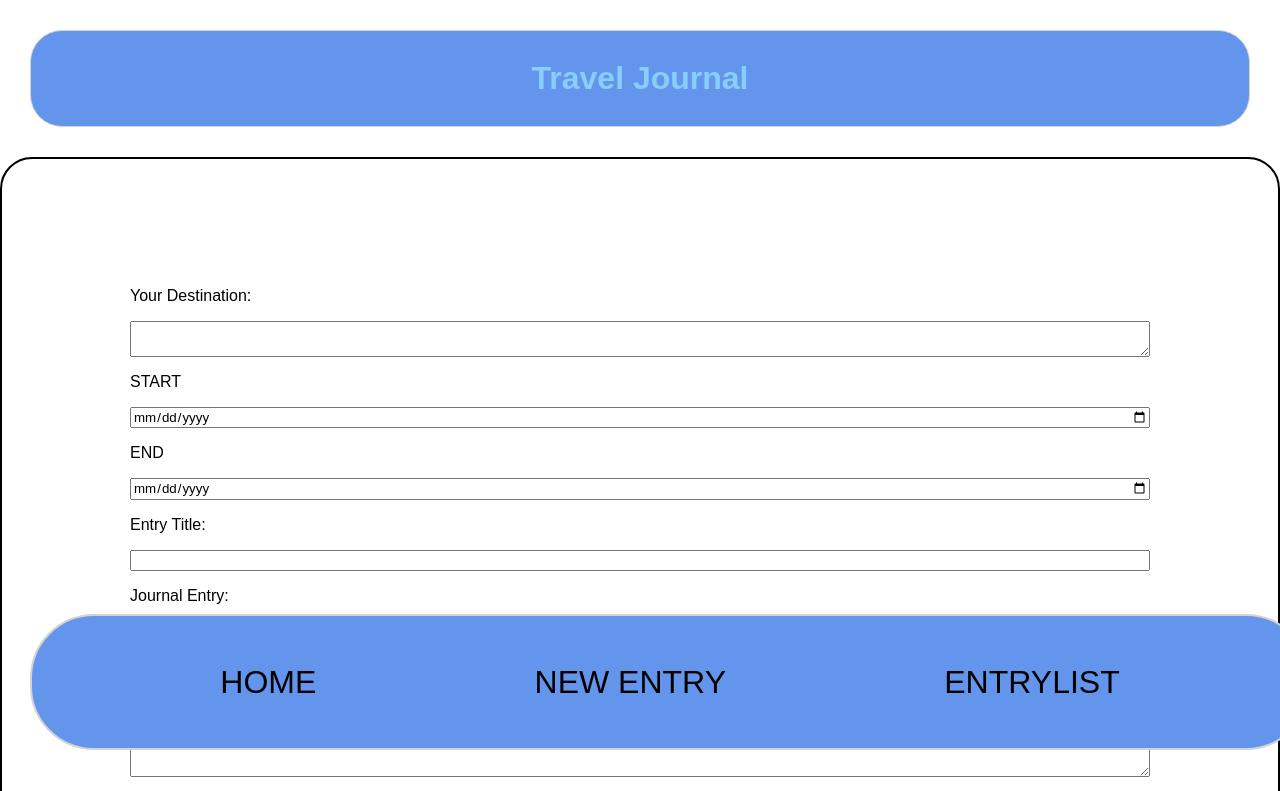
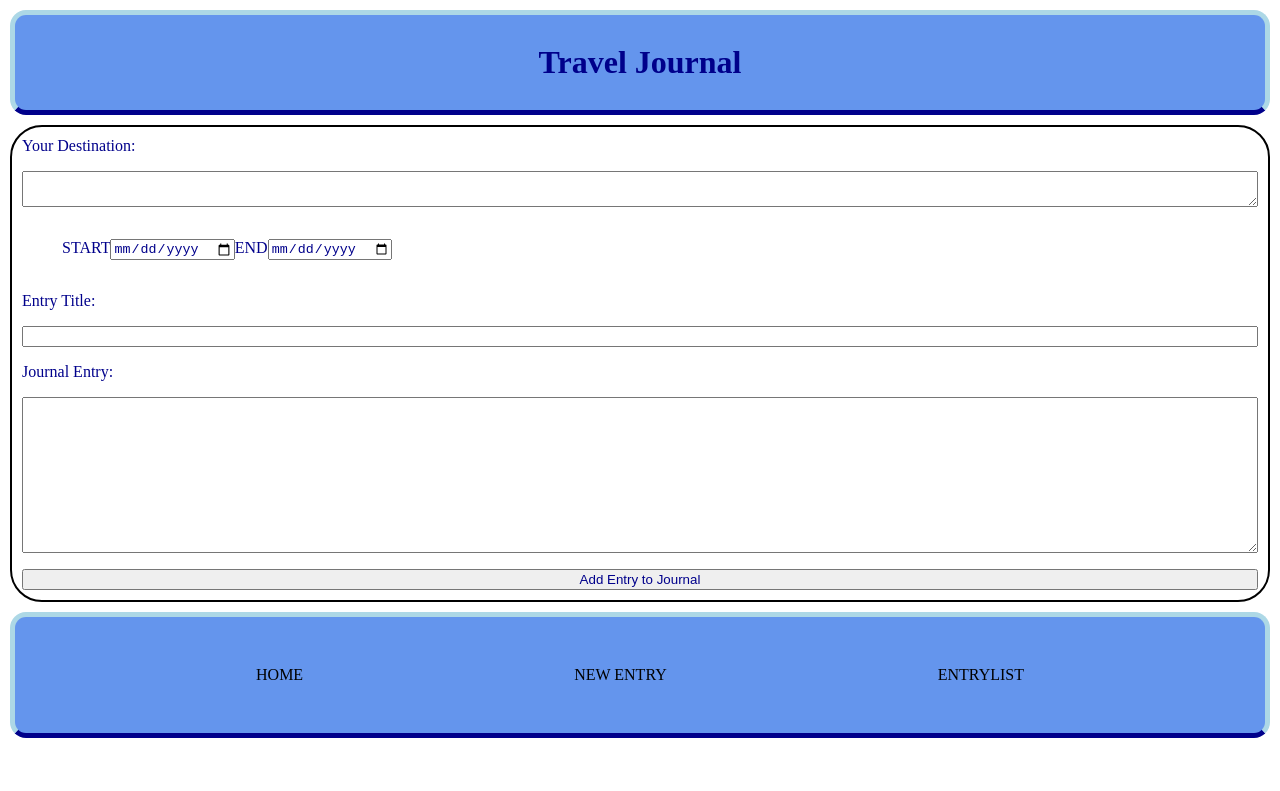
Before and after one commit to IrisHerholz/capstone-project, a Next.js app: page /entryform in a window 1280 px wide. Shown: the top 791 px of the page. Built offline with nearby package versions, Linux system fonts and the light colour scheme.

Commit message:
display entry

```diff
--- a/components/Form/index.js
+++ b/components/EntryForm/index.js
@@ -1,15 +1,19 @@
 import React from "react";
 import styled from "styled-components";
 import { useState } from "react";
+import EntryListComponent from "../EntryList";
 
-export default function Form() {
+export default function EntryForm(dData) {
   const [entry, setEntry] = useState({
-    destination: "",
+    destination: dData.destValue,
     from: "",
     to: "",
-    journaltitel: "",
-    journalentry: "",
+    entryTitel: "",
+    journalEntry: "",
   });
+  const [data, setData] = useState([]);
+  const [state, setState] = useState({ data: "" })
+  const [isSubmitClicked, setIsSubmitClicked] = useState(false)
   function handleChange(event) {
     setEntry({
       ...entry,
@@ -18,19 +22,21 @@ export default function Form() {
   }
   function handleSubmit(event) {
     event.preventDefault();
+    setData(entry);
+    setIsSubmitClicked(true);
   }
-
   return (
+<>
   <StyledForm onSubmit={handleSubmit}>
     <label htmlFor="destination">Your Destination:</label>
     <textarea
       name="destination"
-        value={entry.destination}
+      value={dData.destValue}
       onChange={handleChange}
-        pattern="[A-Z0-9]+"
+      pattern="^[^\sa0-9].*$"
       required
     />
-
+    <StyledDate>
     <label htmlFor="from">START</label>
       <input
         id="from"
@@ -47,62 +53,50 @@ export default function Form() {
         type="date"
         onChange={handleChange}
       />
-
+      </StyledDate>
       <label htmlFor="entryTitle">Entry Title:</label>
       <input
-        id="journaltitel"
-        value={entry.journaltitel}
-        name="journaltitel"
+        id="entryTitle"
+        value={entry.entryTitel}
+        name="entryTitel"
         type="text"
         maxLength="20"
         onChange={handleChange}
-        pattern="[A-Z0-9]+"
+        pattern="^[^\sa0-9].*$"
         required
       />
-      <label htmlFor="journalentry">Journal Entry:</label>
+      <label htmlFor="journalEntry">Journal Entry:</label>
       <textarea
-        value={entry.journalentry}
+        value={entry.journalEntry}
         rows="10"
         type="text"
-        name="journalentry"
+        name="journalEntry"
         maxLength="200"
         onChange={handleChange}
-        pattern="[A-Z0-9]+"
+        pattern="^[^\sa0-9].*$"
         required
       />
       <button type="submit"> Add Entry to Journal</button>
-      <StyledSection>
-        <h2>DESTINATION : {entry.destination} </h2>
-        <p> START {entry.from}</p>
-        <p>END{entry.to}</p>
-        <p>TITLE :{entry.journaltitel}</p>
-        <p>ENTRTY :{entry.journalentry}</p>
-      </StyledSection>
     </StyledForm>
+    {isSubmitClicked && <EntryListComponent data={data} />}
+</>
   );
 }
 
-const StyledSection = styled.section`
-  display: grid;
-  flex-direction: row;
-  top: 100px;
-  border: 2px solid black;
-  border-radius: 1rem;
-  color: black;
-  gap: 1rem;
-  margin: 0%;
-  padding: 20%;
-`;
-
 const StyledForm = styled.form`
   display: grid;
-  flex-direction: row;
   top: 50px;
   border: 2px solid black;
   border-radius: 2rem;
-  color: black;
+  color: drakblue;
   gap: 1rem;
-  margin: 0%;
-  padding: 10%;
+  padding: 10px;
+  margin: 10px;
   background-color: #white;
 `;
+
+const StyledDate = styled.ul`
+display: center;
+flex-direction: row;
+gap: 2em;
+`;
--- a/components/EntryList/index.js
+++ b/components/EntryList/index.js
@@ -9,11 +9,11 @@ export default function EntryListComponent() {
       </header>
       <EntryList>
         {titles.map((title) => (
-          <Listentry key={title.id}>
+          <ListEntry key={title.id}>
             <p> Date: {title.date}</p>
-            <p>Title: {title.entryTitle}</p>
+            <p> Title: {title.entryTitle}</p>
             <p> Name: {title.entry}</p>
-          </Listentry>
+          </ListEntry>
         ))}
       </EntryList>
     </>
@@ -25,7 +25,7 @@ const Heading = styled.h2`
   text-align: center;
   font-size: 1, 2em;
 `;
-const Listentry = styled.li`
+const ListEntry = styled.li`
   position: relative;
   font-size: 1em;
   text-align: center;
--- a/components/Header/index.js
+++ b/components/Header/index.js
@@ -14,14 +14,16 @@ export default function Header() {
 const StyledHeader = styled.header`
   background-color: #6495ed;
   postion: fixed;
+   top: 20px;
+  display: center;
   text-align: center;
-  color: #87cefa;
-  font-size: 2em;
   line-height: 2em;
   padding: 10px;
-  margin: 30px;
-  top: 10px;
-  border: 1px solid lightgray;
-  border-radius: 2em;
-  font-size: 1rem;
+  margin: 10px;
+  border: 5px solid lightblue;
+  border-radius: 1em;
+  border-bottom-color: darkblue;
+  color: darkblue;
+  font-weight: 0,5em;
+
 `;
--- a/components/Navigation/index.js
+++ b/components/Navigation/index.js
@@ -34,19 +34,19 @@ export default Navigation;
 //styled-components
 
 const StyledFooter = styled.footer`
-  position: fixed;
   bottom: 20px;
-  color: black;
-  width: 100%;
   background-color: #6495ed;
-  text-align: center;
-  color: #87cefa;
+  postion: fixed;
+  display: center;
+  text-align: evenly space;
+  color: drakblue;
   line-height: 1em;
-  border: 2px solid lightgray;
-  border-radius: 2em;
-  font-size: 2em;
   padding: 10px;
-  margin: 30px;
+  margin: 10px;
+  border: 5px solid lightblue;
+  border-radius: 1em;
+  font-size: 1rem;
+  border-bottom-color: darkblue;
 `;
 
 const StyledNav = styled.nav`
--- a/package.json
+++ b/package.json
@@ -24,6 +24,7 @@
     "svg-injector": "^1.1.3",
     "swr": "^2.0.1",
     "uid": "^2.0.1",
+    "use-local-storage-state": "^18.1.2",
     "uuid": "^9.0.0",
     "webpack.config.js": "^0.0.0"
   },
--- a/pages/entryform.js
+++ b/pages/entryform.js
@@ -1,8 +1,13 @@
-import Form from "@/components/Form";
-export default function EntryFormPage() {
+import Form from "@/components/EntryForm";
+
+export default function EntryFormPage( { output }) {
   return (
     <>
+    <div>
+      {output}
+         </div>
       <Form />
-    </>
+      </>
+
   );
 }
--- a/styles.js
+++ b/styles.js
@@ -5,7 +5,7 @@ export default createGlobalStyle`
   *::before,
   *::after {
     box-sizing: border-box;
-    font-family: arial;
+    color: darkblue;
     background-color: #whitesmoke;
   }
   body {
```
Also changed, not shown: pages/[listEntries]/entrylist.js (added, +39 -0 lines), pages/entrylist.js (deleted, +0 -20 lines), pages/index.js (+13 -3 lines), 1 other file (tests, documents, lock files or other folders). Lines whose indentation alone changed are shown as unchanged.
